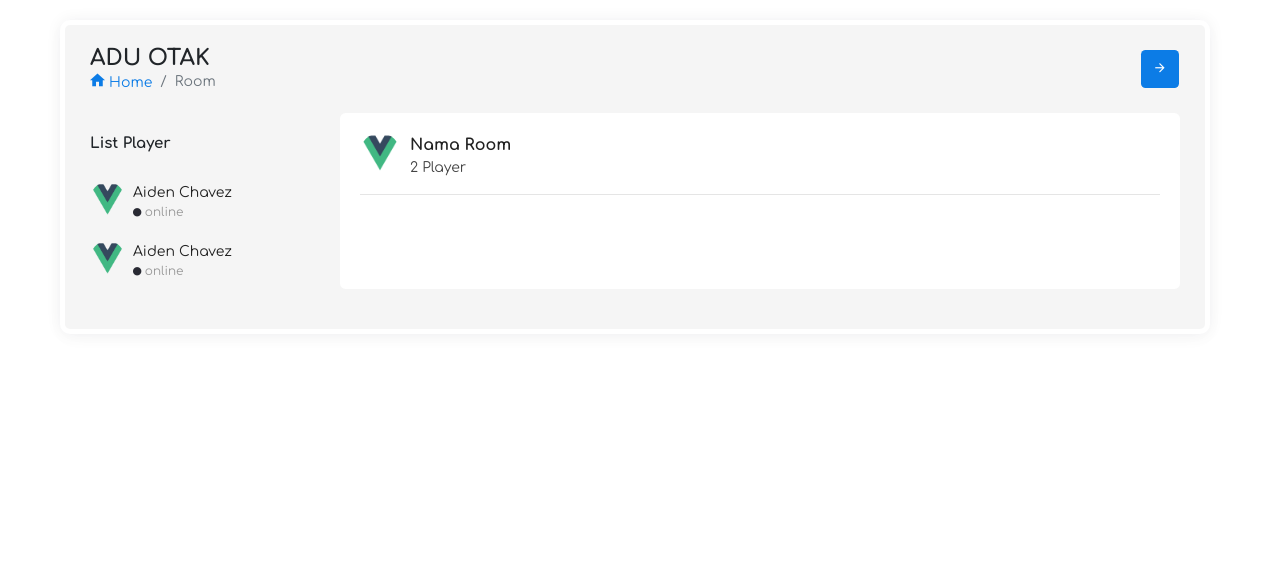
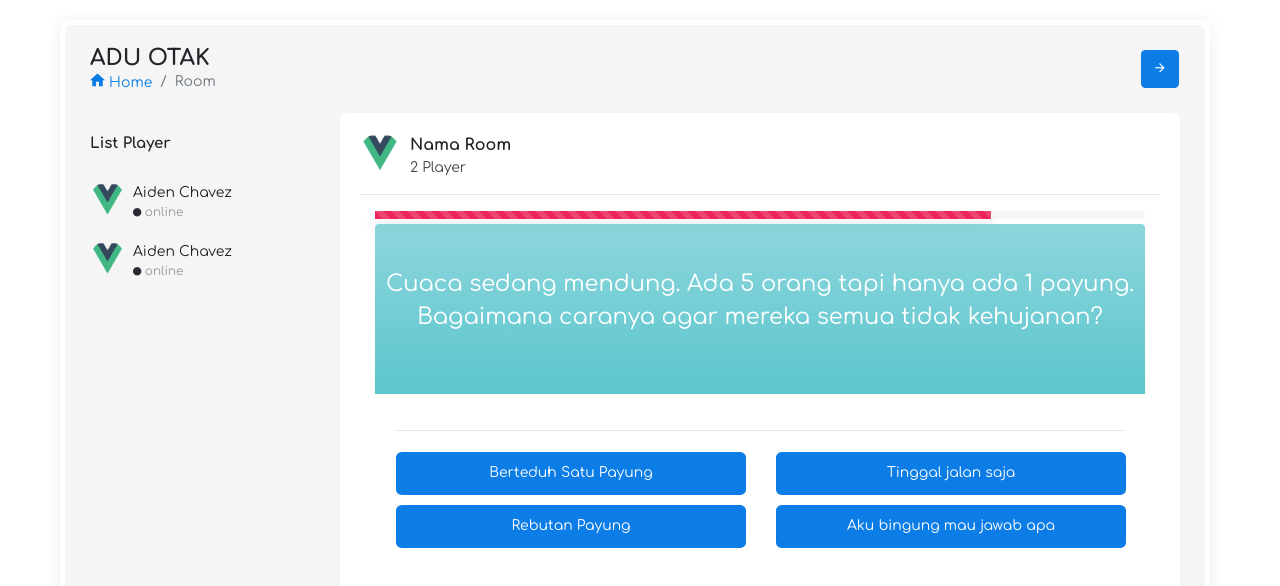
Before and after one commit to Duel-Otak/client, a Vue app: page / in a window 1280 px wide. Shown: the top 586 px of the page. Built offline with nearby package versions, Linux system fonts and the light colour scheme.

Commit message:
Add Progressbar and question board

```diff
--- a/src/views/Home.vue
+++ b/src/views/Home.vue
@@ -20,7 +20,7 @@
           </div>
         </div>
       </div>
-      <div class="container-fluid">
+      <div class="container-fluid p-10">
         <div class="row clearfix">
           <div class="col-lg-12">
             <div class="card">
@@ -66,8 +66,41 @@
                       class="zmdi zmdi-comments"></i></a>
                 </div>
                 <hr>
-                <ul class="chat-history">
-                </ul>
+                <div class="col-lg-12 col-md-12">
+                  <div class="progress m-b-5">
+                      <div class="progress-bar progress-bar-danger progress-bar-striped" role="progressbar" aria-valuenow="80" aria-valuemin="0" aria-valuemax="100" style="width: 80%"> <span class="sr-only">80% Complete (danger)</span> </div>
+                  </div>
+                  <div class="card mcard_3">
+                    <div class="header l-cyan">
+                      <h4 class="mt-4 mb-1">
+                        Cuaca sedang mendung. Ada 5 orang tapi hanya ada 1 payung. Bagaimana caranya agar mereka semua tidak kehujanan?
+                      </h4>
+                    </div>
+                    <div class="body">
+                      <!-- <div class="member-img">
+                        <a href="profile.html"><img src="@/assets/bg-timer.jpg" width="100px" height="100px" class="rounded-circle img-raised"
+                            alt="profile-image"></a>
+                      </div> -->
+                      <hr>
+                      <div class="row">
+                        <div class="col-6">
+                          <button class="btn btn-primary btn-lg" style="width:100%;">Berteduh Satu Payung</button>
+                        </div>
+                        <div class="col-6">
+                          <button class="btn btn-primary btn-lg" style="width:100%;">Tinggal jalan saja</button>
+                        </div>
+                      </div>
+                      <div class="row">
+                        <div class="col-6">
+                          <button class="btn btn-primary btn-lg" style="width:100%;">Rebutan Payung</button>
+                        </div>
+                        <div class="col-6">
+                          <button class="btn btn-primary btn-lg" style="width:100%;">Aku bingung mau jawab apa</button>
+                        </div>
+                      </div>
+                    </div>
+                  </div>
+                </div>
               </div>
             </div>
           </div>
```
